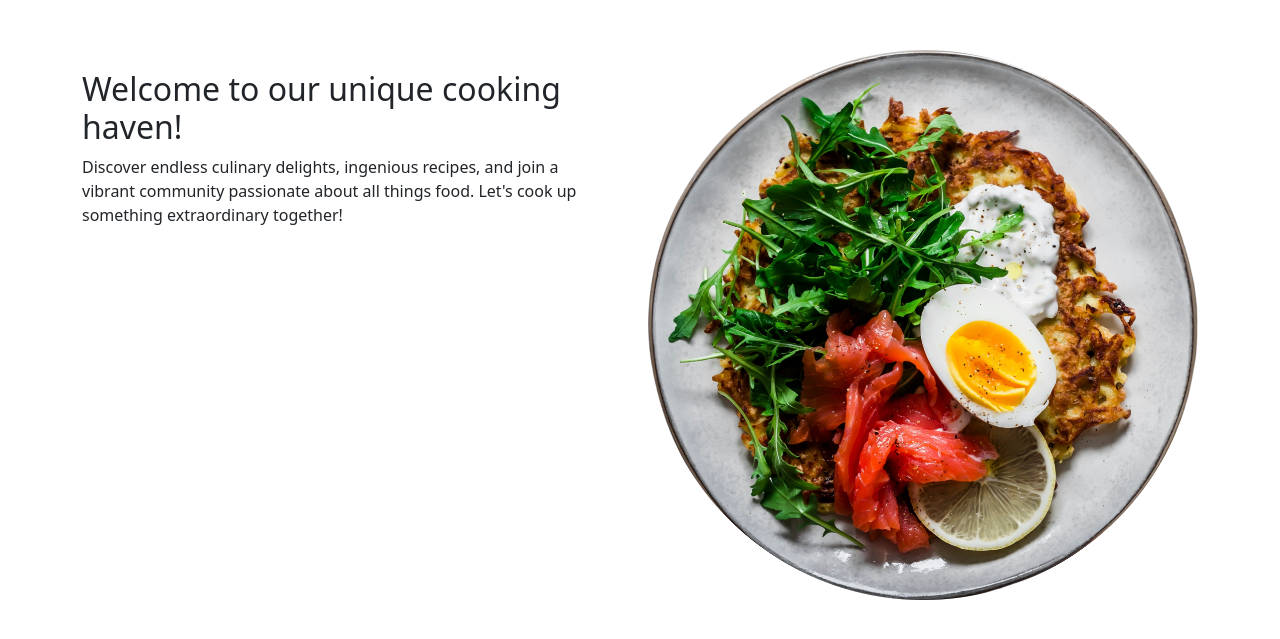
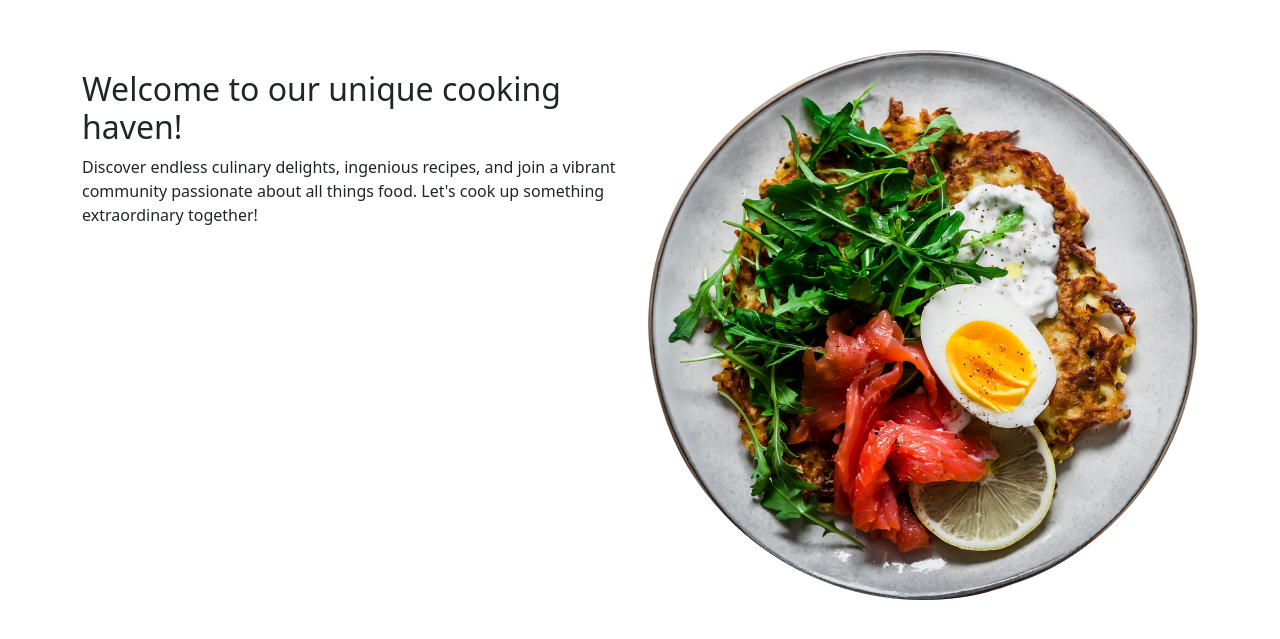
Before and after one commit to aishwarya1999-roy/Projects, a Django app: page /recipes/ in a window 1280 px wide. Shown: the part 56-695 px from the top of the page. Run offline with Django 5.2, Linux system fonts and the light colour scheme.

Commit message:
Auto-commit

```diff
--- a/Recipe/All/Templates/base.html
+++ b/Recipe/All/Templates/base.html
@@ -14,7 +14,7 @@
   margin-top:50px;
 }
 .hero-text{
-  padding: 20px 50px 20px 0; /* top right down left*/
+  padding: 20px 0 20px 0; /* top right down left*/
 }
 
     </style>
```
